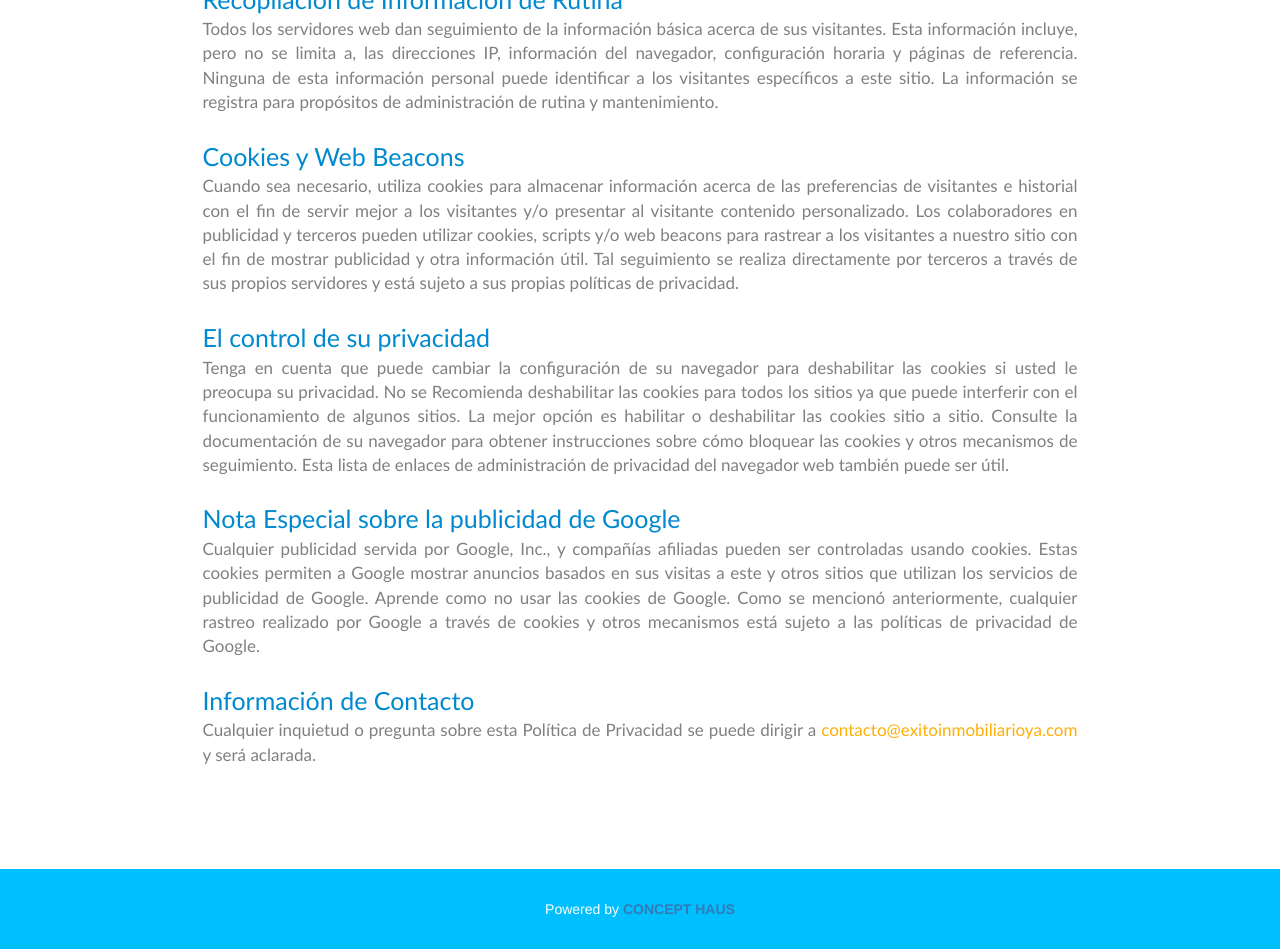
After one commit to correangel/exitoInmobiliario, a PHP site: page /avisoPrivacidad.html in a window 1280 px wide. The commit adds this page. Shown: the part 316-1265 px from the top of the page. Run offline with PHP 8.4, Linux system fonts and the light colour scheme.

Commit message:
Desarrollo aviso de privacidad

```diff
--- /dev/null
+++ b/avisoPrivacidad.html
@@ -0,0 +1,55 @@
+  <link href="css/privacidad.css" rel="stylesheet">
+  <link href="css/bootstrap.min.css" rel="stylesheet">
+  <header>
+    <nav id="exitoMenu" class="navbar navbar-default">
+      <div class="container-fluid">
+        <div class="navbar-header">
+          <a class="navbar-brand" href="#"><img id="logoexito"src="img/logo.svg"></a>
+        </div>
+
+      </div><!-- /.container-fluid -->
+    </nav>
+  </header>
+    <section>
+
+        <div class="container-fluid">
+          <div class="row grosorRowIso">
+            <div class="col-xl-12 col-md-12 col-xs-12 ">
+              <center><h1 id="tituloPrivacidad">Aviso de privacidad</h1></center>
+              <center><hr class="styleHR"></center>
+              <h5 id="subtituloPrivacidad">&Eacute;xito Inmobiliario Ya toma en serio su privacidad. Esta pol&iacute;tica de privacidad describe la informaci&oacute;n personal que recolectamos y como la usamos. Ver esta cartilla de pol&iacute;tica de privacidad para obtener m&aacute;s informaci&oacute;n sobre las pol&iacute;ticas de privacidad en general.</h5>
+                <p id="estiloPrivacidad">
+                <span style="font-size:25px;margin-left:0%; color:#0089ce;">Recopilaci&oacute;n de Informaci&oacute;n de Rutina</span>
+                <br>
+                Todos los servidores web dan seguimiento de la informaci&oacute;n b&aacute;sica acerca de sus visitantes. Esta informaci&oacute;n incluye, pero no se limita a, las direcciones IP, informaci&oacute;n del navegador, configuraci&oacute;n horaria y p&aacute;ginas de referencia. Ninguna de esta informaci&oacute;n personal puede identificar a los visitantes espec&iacute;ficos a este sitio. La informaci&oacute;n se registra para prop&oacute;sitos de administraci&oacute;n de rutina y mantenimiento.<br><br>
+                <span style="font-size:25px;margin-left:0%; color:#0089ce;">Cookies y Web Beacons </span>
+                <br>
+                Cuando sea necesario, utiliza cookies para almacenar informaci&oacute;n acerca de las preferencias de visitantes e historial con el fin de servir mejor a los visitantes y/o presentar al visitante contenido personalizado.
+                Los colaboradores en publicidad y terceros pueden utilizar cookies, scripts y/o web beacons para rastrear a los visitantes a nuestro sitio con el fin de mostrar publicidad y otra informaci&oacute;n &uacute;til. Tal seguimiento se realiza directamente por terceros a trav&eacute;s de sus propios servidores y est&aacute; sujeto a sus propias pol&iacute;ticas de privacidad.<br><br>
+                <span style="font-size:25px;margin-left:0%; color:#0089ce;">El control de su privacidad</span>
+                <br>
+                Tenga en cuenta que puede cambiar la configuraci&oacute;n de su navegador para deshabilitar las cookies si usted le preocupa su privacidad. No se Recomienda deshabilitar las cookies para todos los sitios ya que puede interferir con el funcionamiento de algunos sitios. La mejor opci&oacute;n es habilitar o deshabilitar las cookies sitio a sitio.
+                Consulte la documentaci&oacute;n de su navegador para obtener instrucciones sobre c&oacute;mo bloquear las cookies y otros mecanismos de seguimiento. Esta lista de enlaces de administraci&oacute;n de privacidad del navegador web tambi&eacute;n puede ser &uacute;til.
+                <br><br>
+                <span style="font-size:25px;margin-left:0%; color:#0089ce;">Nota Especial sobre la publicidad de Google</span>
+                <br>
+                Cualquier publicidad servida por Google, Inc., y compa&ntilde;&iacute;as afiliadas pueden ser controladas usando cookies. Estas cookies permiten a Google mostrar anuncios basados en sus visitas a este y otros sitios que utilizan los servicios de publicidad de Google. Aprende como no usar las cookies de Google. Como se mencion&oacute; anteriormente, cualquier rastreo realizado por Google a trav&eacute;s de cookies y otros mecanismos est&aacute; sujeto a las pol&iacute;ticas de privacidad de Google.
+                <br><br>
+                <span style="font-size:25px;margin-left:0%; color:#0089ce;">Informaci&oacute;n de Contacto</span>
+                <br>
+                Cualquier inquietud o pregunta sobre esta Pol&iacute;tica de Privacidad se puede dirigir a <a class="estiloLinks">contacto@exitoinmobiliarioya.com</a> y ser&aacute; aclarada.
+                </p>
+            </div>
+          </div>
+        </div>
+  </section>
+
+   <footer>
+    <div class="container">
+      <div class="row">
+        <div class="col-xs-12 text-center">
+          Powered by <strong class="transformar"><a target="#blank" href="http://concepthaus.mx/">CONCEPT HAUS</a></strong>
+        </div>
+      </div>
+    </div>
+  </footer>
--- a/css/exito.css
+++ b/css/exito.css
@@ -1,5 +1,6 @@
 /*ESTILOS GENERALES*/
 body{font-family: 'Gill Sans', sans-serif; -webkit-font-smoothing: antialiased; font-weight: 100; color: #808080; line-height: 30px;}
+
 a{cursor: pointer;color: #ffffff;}
 a:hover, a:focus, a:active, a:visited{text-decoration: none;outline: 0; box-shadow: none;color: #ffffff;}
 strong{font-weight: 400;}
@@ -215,6 +216,7 @@ footer {padding: 30px 27px;}
 #negative, #negativeUno {margin-top: -105px; }
 }
 
+
 @media (max-width: 767px){
 	.banPaypal {margin-top: 0px !important; width: 170px; }
 .sliderExito img {width: 180%; max-width: inherit !important; }
--- /dev/null
+++ b/css/privacidad.css
@@ -0,0 +1,60 @@
+
+/*Aviso de Privacidad*/
+#exitoMenu {position: absolute; z-index: 1; width: 100%; background-color: transparent; border: 0; /*border-bottom: 1px solid rgba(255,255,255,0.2);*/ }
+
+.styleHR {
+	border-color: #ffaf04;
+	margin-top: -.5em;
+	width:  100%;
+    border: 0;
+    height: 2px;
+    background-image: linear-gradient(to right, rgba(0, 0, 0, 0),  #ffaf04, rgba(0, 0, 0, 0));
+}
+
+#tituloPrivacidad{
+	margin-top: 1em;
+	margin-bottom: 1em;
+	font-family:'Gill Sans', sans-serif;
+	color:  #0089ce !important;
+	font-size: 35px;
+}
+
+#subtituloPrivacidad{
+	margin-top: 3em;
+	margin-left: 15%;
+	margin-right: 15%;
+	font-family:'Gill Sans', sans-serif;
+	color: #808080 !important;
+	font-size: 20px;
+
+}
+
+#estiloPrivacidad{
+	margin-top: 4em;
+	margin-left: 15%;
+	margin-right: 15%;
+	text-align: justify;
+	font-family: 'Gill Sans', sans-serif;
+	color: #808080 !important;
+	margin-bottom: 6em;
+	font-size: 17px;
+}
+
+.estiloLinks{
+	color: #ffaf04 !important;
+}
+
+
+
+/*FOOTER*/
+footer{background-color: deepskyblue;color: #FFFFFF;padding: 30px 40px;}
+footer .text-left{border-left: 1px solid #FFFFFF;font-size: 18px;}
+footer .text-right{font-size: 18px;}
+
+/*mediaQ*/
+@media(max-width:600px){
+	#logoexito{
+	display: none;
+	}
+
+}
```
Also changed, not shown: index.html (+39 -1 lines), server/Cuestionario.php (+20 -1 lines), 1 other file.
